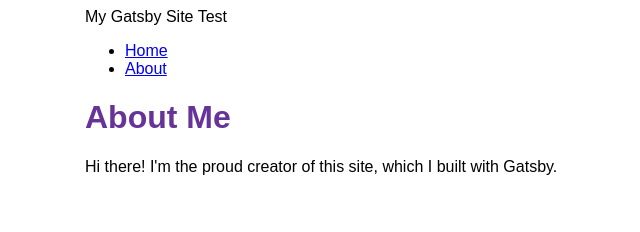
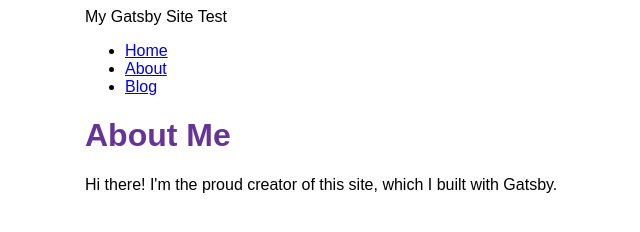
Before and after one commit to karolryska/my-gatsby-site, a Gatsby site: page /about in a window 1280 px wide. Shown: the whole page, without its empty margins (305-945 px from the left). Built offline with nearby package versions, Linux system fonts and the light colour scheme; Gatsby itself is replaced by a stand-in of ours.

Commit message:
feat: add blog page

```diff
--- a/src/components/layout.js
+++ b/src/components/layout.js
@@ -27,6 +27,9 @@
                 <li className={styles.navLinkItem}>
                     <Link to="/about" className={styles.navLinkText}>About</Link>
                 </li>
+                <li className={styles.navLinkItem}>
+                    <Link to="/blog" className={styles.navLinkText}>Blog</Link>
+                </li>
             </ul>
         </nav>
         <main>
```
Also changed, not shown: src/pages/blog.js (added, +12 -0 lines).
